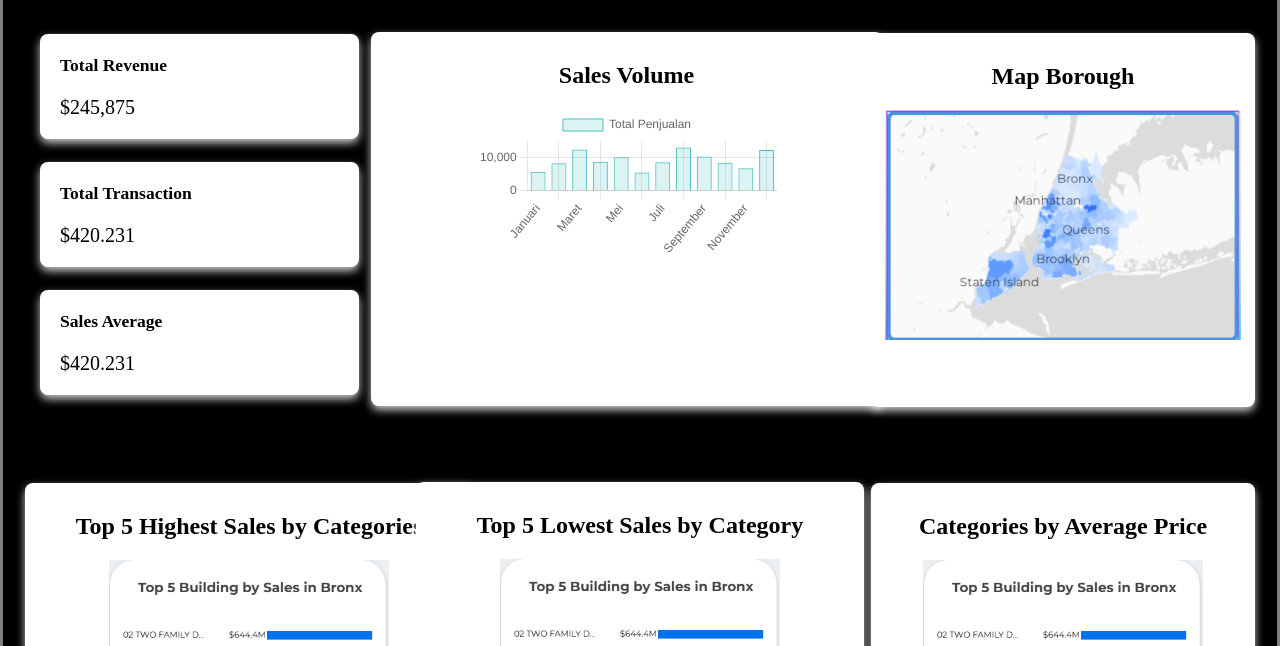
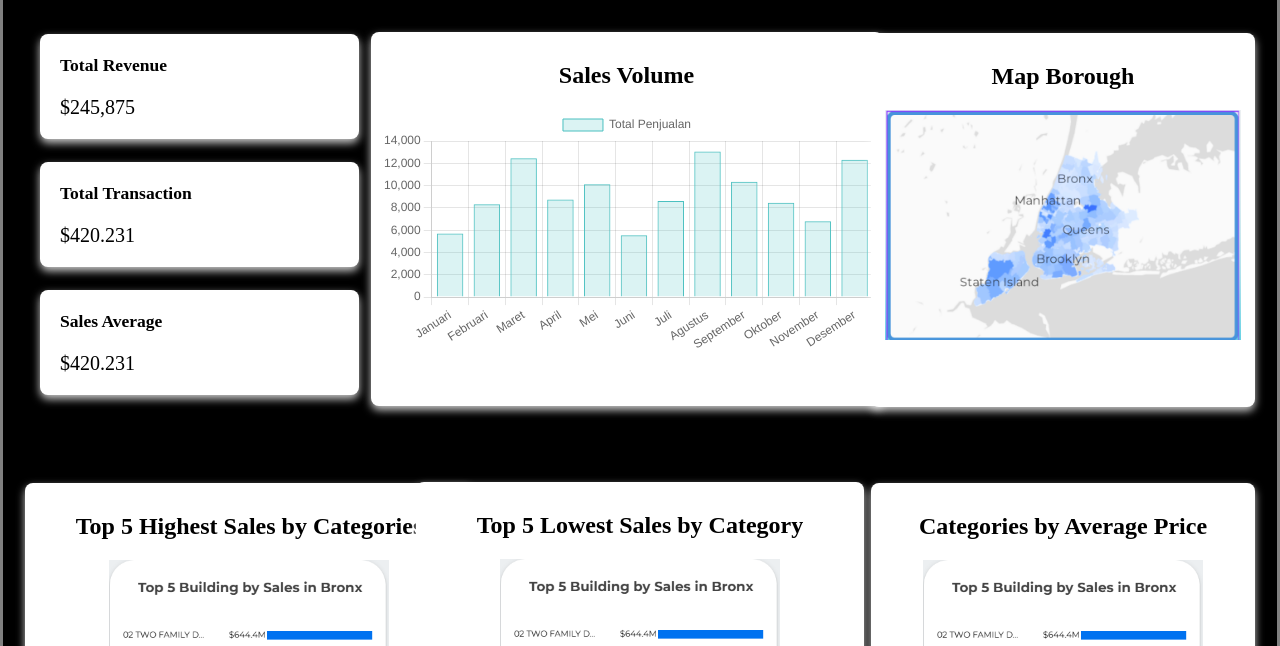
Before and after one commit to Kampus-Merdeka-Software-Engineering/km-feb24-balikpapan-12, a plain HTML site: page index.html in a window 1280 px wide. Shown: the part 154-800 px from the top of the page. Drawn offline with nearby package versions, Linux system fonts and the light colour scheme.

Commit message:
update chart total sales

```diff
--- a/index.html
+++ b/index.html
@@ -152,8 +152,8 @@
                 }]
             },
             options: {
-            responsive: true,
-            maintainAspectRatio: false,
+                // responsive: true,
+                // maintainAspectRatio: false,
                 scales: {
                     y: {
                         beginAtZero: true
--- a/styles.css
+++ b/styles.css
@@ -1,7 +1,7 @@
 /* Resetting default margin and padding */
 * {
-    margin-left: auto;
-    margin-right: auto;
+    /* margin-left: auto;
+    margin-right: auto; */
     padding: 0;
     box-sizing: border-box;
     font-family: Poppins;
@@ -280,7 +280,7 @@ footer {
 
 .chart-container {
     width: 100%;
-    height: 150px;
+    /* height: 150px; */
     position: relative;
 
 }
```
Lines whose indentation alone changed are shown as unchanged.
